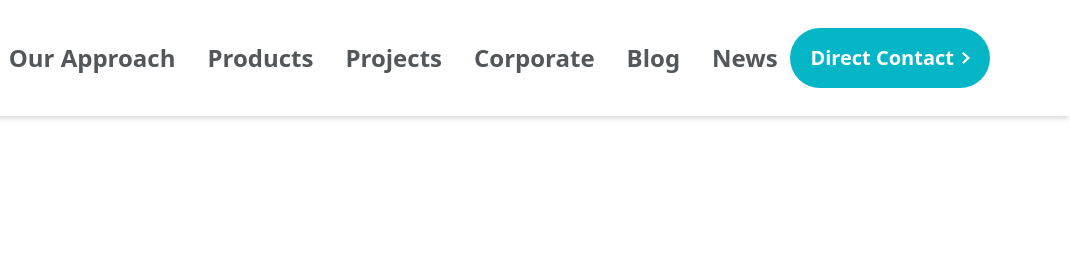
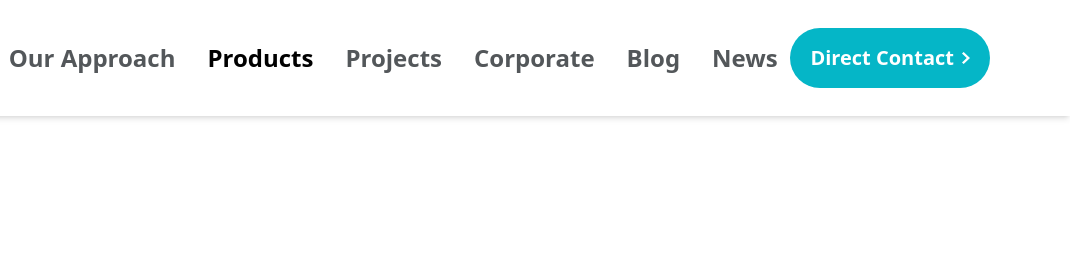
Before and after one commit to SuMon-DevXHub/parkolay-landing, a Gatsby site: page /products in a window 1280 px wide. Shown: the top 280 px of the page, 210-1280 px from the left. Built offline with nearby package versions, Linux system fonts and the light colour scheme; Gatsby itself is replaced by a stand-in of ours.

Commit message:
fix header issue

```diff
--- a/src/components/Header/Header.tsx
+++ b/src/components/Header/Header.tsx
@@ -10,11 +10,11 @@ interface NavItem {
 
 const navItems: NavItem[] = [
   { path: "/", label: "Our Approach" },
-  { path: "/products/", label: "Products" },
-  { path: "/projects/", label: "Projects" },
-  { path: "/corporate/", label: "Corporate" },
-  { path: "/blog/", label: "Blog" },
-  { path: "/news/", label: "News" },
+  { path: "/products", label: "Products" },
+  { path: "/projects", label: "Projects" },
+  { path: "/corporate", label: "Corporate" },
+  { path: "/blog", label: "Blog" },
+  { path: "/news", label: "News" },
 ];
 
 const Header: React.FC = () => {
@@ -42,8 +42,13 @@ const Header: React.FC = () => {
     const sidebar = document.getElementById("sidebar");
     const observer = new MutationObserver((mutations) => {
       mutations.forEach((mutation) => {
-        if (mutation.type === "attributes" && mutation.attributeName === "class") {
-          document.body.style.overflow = sidebar?.classList.contains("translate-x-full")
+        if (
+          mutation.type === "attributes" &&
+          mutation.attributeName === "class"
+        ) {
+          document.body.style.overflow = sidebar?.classList.contains(
+            "translate-x-full"
+          )
             ? "auto"
             : "hidden";
         }
@@ -70,7 +75,7 @@ const Header: React.FC = () => {
       <Link
         to={path}
         className={`font-semibold md:text-2xl text-lg transition-colors duration-200 ${
-          isActive ? 'text-black' : 'text-[#53575A] hover:text-gray-900'
+          isActive ? "text-black" : "text-[#53575A] hover:text-gray-900"
         }`}
         aria-current={isActive ? "page" : undefined}
       >
@@ -80,8 +85,8 @@ const Header: React.FC = () => {
   };
 
   return (
-    <div className="max-w-[1920px] w-full mx-auto" role="banner">
-      <header className="flex items-center justify-between xl:py-7 py-5 bg-white shadow-md md:px-10 px-6 xl:px-20 text-[#53575A]">
+    <section className="w-full bg-white shadow-md" role="banner">
+      <header className="max-w-[1920px] mx-auto flex items-center justify-between xl:py-7 py-5 md:px-10 px-6 xl:px-20 text-[#53575A]">
         <div className="flex items-center space-x-2">
           <Link to="/" aria-label="Go to homepage">
             <StaticImage
@@ -196,7 +201,9 @@ const Header: React.FC = () => {
                   key={item.path}
                   to={item.path}
                   className={`font-semibold text-lg transition-colors duration-200 py-2 ${
-                    isActive ? 'text-black' : 'text-[#53575A] hover:text-gray-900'
+                    isActive
+                      ? "text-black"
+                      : "text-[#53575A] hover:text-gray-900"
                   }`}
                   onClick={toggleSidebar}
                   aria-current={isActive ? "page" : undefined}
@@ -223,7 +230,7 @@ const Header: React.FC = () => {
           </Link>
         </div>
       </aside>
-    </div>
+    </section>
   );
 };
 
```
